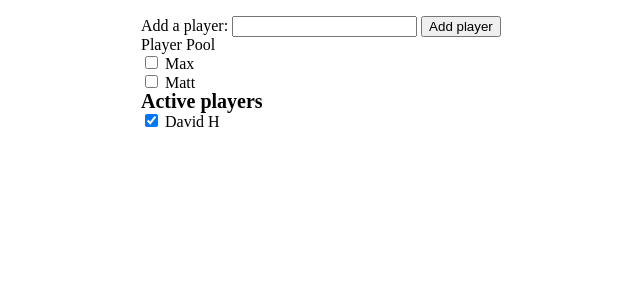
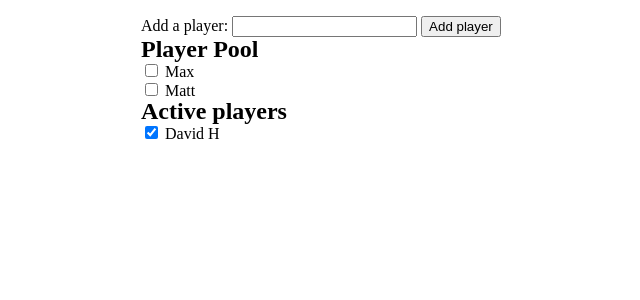
Before and after one commit to dlh89/ELO-teams, a Svelte app: page / in a window 1280 px wide. Both pictures are taken after a click on the checkbox "David H". Shown: the top 300 px of the page, without its empty margins (139-779 px from the left). Built offline with nearby package versions, Linux system fonts and the light colour scheme.

Commit message:
Add a global heading-2 style

```diff
--- a/src/App.svelte
+++ b/src/App.svelte
@@ -127,6 +127,11 @@
 		margin: 0 auto;
 	}
 
+	:global(.heading-2) {
+		font-size: 24px;
+		font-weight: 800;
+	}
+
 	/* @media (min-width: 640px) {
 		main {
 			max-width: none;
--- a/src/PlayerPool.svelte
+++ b/src/PlayerPool.svelte
@@ -5,7 +5,7 @@
 </script>
 
 <div>
-	<div>Player Pool</div>
+	<div class="heading-2">Player Pool</div>
 	{#each players as player}
 		{#if !player.isPlaying}
 		<div transition:slide|local>
--- a/src/Teams.svelte
+++ b/src/Teams.svelte
@@ -14,7 +14,7 @@
 {#if !teamsPicked}
 	<div class="teams__pool">
 		{#if players.filter(player => player.isPlaying).length }
-			<div class="teams__label">Active players</div>
+			<div class="heading-2">Active players</div>
 			{#each players as player}
 				{#if player.isPlaying}
 					<div>
```
